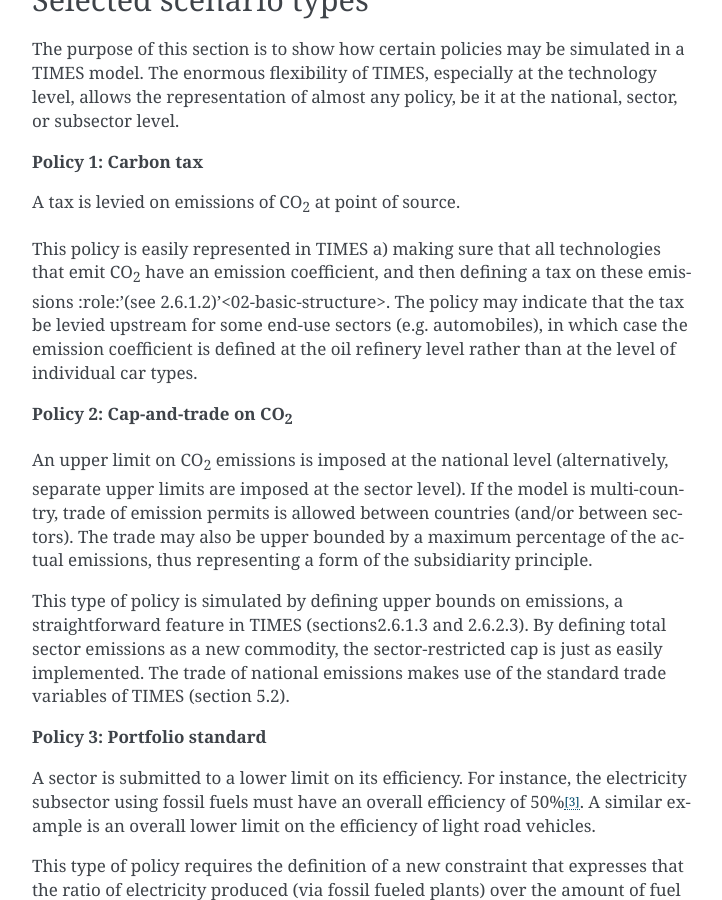
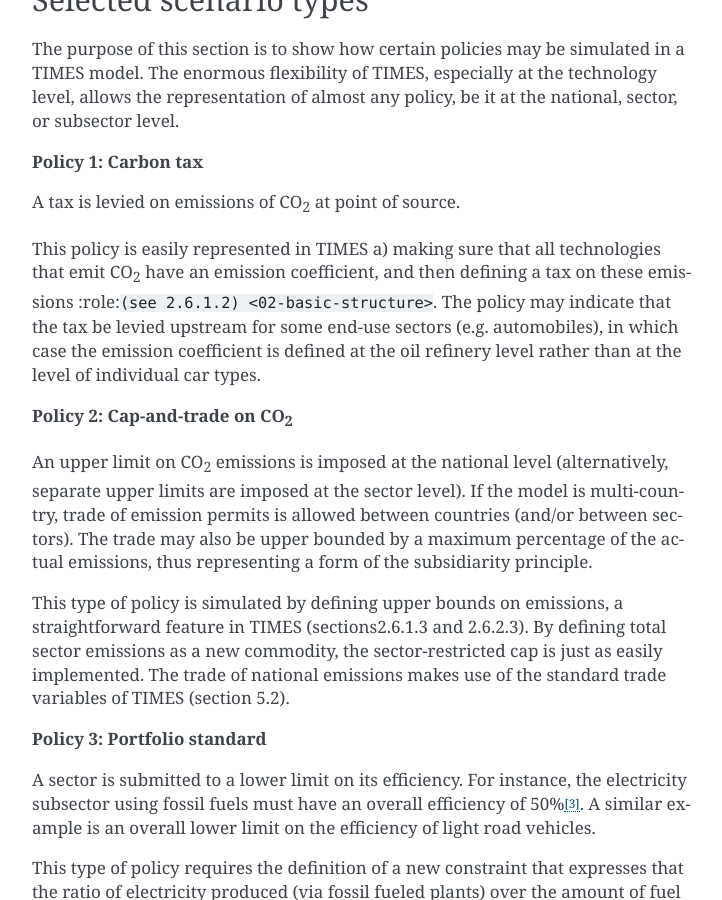
Before and after one commit to experimentarium/times, a Sphinx documentation site: the page built from docs/part-1/01-introduction.md, in a window 1280 px wide and 900 px high, scrolled down 3776 px. Shown: the whole window, without its empty margins (388-1110 px from the left). Built offline with Sphinx 7.4.7, drawn with Linux system fonts in a browser that asks for light colours.

```diff
--- a/docs/part-1/01-introduction.md
+++ b/docs/part-1/01-introduction.md
@@ -54,7 +54,7 @@ The purpose of this section is to show how certain policies may be simulated in
 
 A tax is levied on emissions of CO<sub>2</sub> at point of source.
 
-This policy is easily represented in TIMES a) making sure that all technologies that emit CO<sub>2</sub> have an emission coefficient, and then defining a tax on these emissions :role:'(see 2.6.1.2)'<02-basic-structure>. The policy may indicate that the tax be levied upstream for some end-use sectors (e.g. automobiles), in which case the emission coefficient is defined at the oil refinery level rather than at the level of individual car types.
+This policy is easily represented in TIMES a) making sure that all technologies that emit CO<sub>2</sub> have an emission coefficient, and then defining a tax on these emissions :role:`(see 2.6.1.2) <02-basic-structure>`. The policy may indicate that the tax be levied upstream for some end-use sectors (e.g. automobiles), in which case the emission coefficient is defined at the oil refinery level rather than at the level of individual car types.
 
 **Policy 2: Cap-and-trade on CO<sub>2</sub>**
 
```
